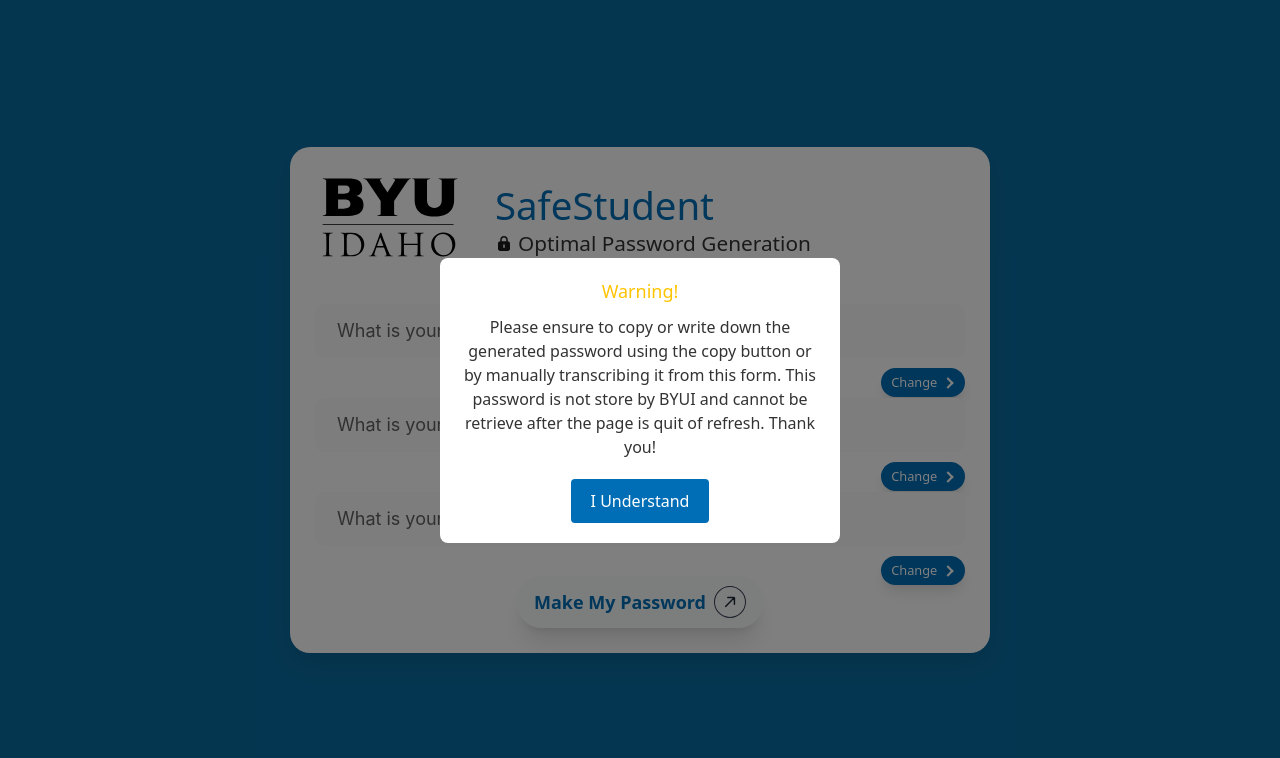
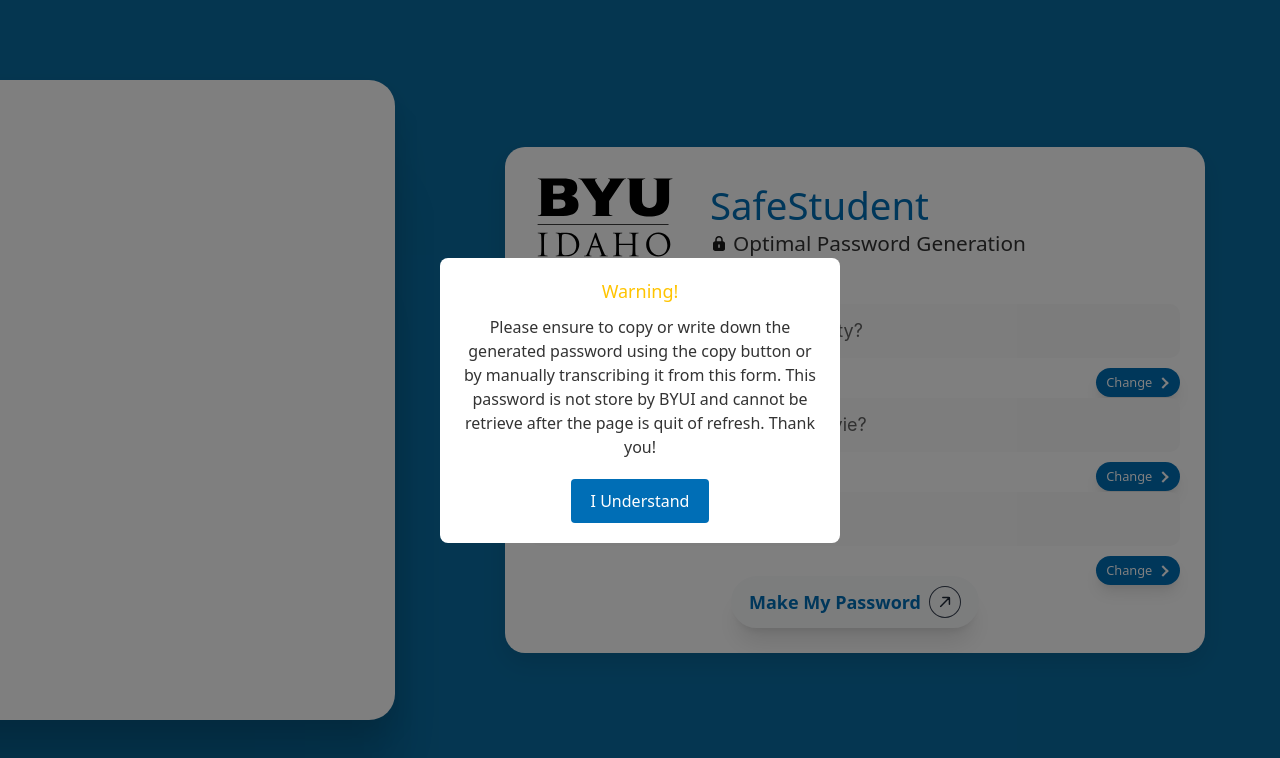
Before and after one commit to Robersan2212/IT-Service-Desk-Projects, a React (Create React App) app: page / in a window 1280 px wide. Shown: the top 758 px of the page. Built offline with nearby package versions, Linux system fonts and the light colour scheme.

Commit message:
Created form component for password analyzer widget.

```diff
--- a/src/App.jsx
+++ b/src/App.jsx
@@ -8,6 +8,7 @@
 import { ReactComponent as CopyClipboard } from './images/copy-to-clipboard-svgrepo-com.svg'
 
 //Components Imports//
+import PasswordAnalyzerCard from './components/PasswordAnalyzerCard';
 import Button from './components/MakeButton';
 import Loader from './components/Loader';
 import PasswordLoader from './components/PasswordLoader';
@@ -274,7 +275,10 @@
 
   return (
     <AppContainer>
-      <WarningModal isOpen={showWarning} onClose={closeWarning}/>
+      <PasswordAnalyzerCard>
+
+      </PasswordAnalyzerCard>
+      <WarningModal isOpen={showWarning} onClose={closeWarning} />
       <ResponsiveModal formVisible={formVisible}>
         <Header>
           <LogoContainer>
@@ -292,21 +296,19 @@
                 <Input
                   question={question}
                   value={answers[index]}
-                  onChange={(value) => handleInputChange(index, value)}
-                />
-              <button type="button" className='ChangeButton' onClick={() => changeQuestion(index)}>
+                  onChange={(value) => handleInputChange(index, value)} />
+                <button type="button" className='ChangeButton' onClick={() => changeQuestion(index)}>
                   Change
                   <span className="arrow-wrapper">
-                  <span className="arrow"></span>
+                    <span className="arrow"></span>
                   </span>
-              </button>
+                </button>
               </QuestionContainer>
             ))}
           </div>
           <ButtonContainer>
             <Button onClick={isPasswordGenerated ? regeneratePassword : generatePassword}
-              text={isPasswordGenerated ? "Regenerate Password" : "Make My Password"}
-            />
+              text={isPasswordGenerated ? "Regenerate Password" : "Make My Password"} />
           </ButtonContainer>
         </form>
         <ResultContainer isVisible={isGeneratingPassword || password}>
@@ -336,7 +338,7 @@
 
 
 
-//CSS styling //////
+/////////////CSS styling//////////////////
 
 //Loading Animation//
 const fadeInUp = keyframes`
--- /dev/null
+++ b/src/components/PasswordAnalyzerCard.jsx
@@ -0,0 +1,59 @@
+import React from "react";
+import styled from "styled-components";
+
+const PasswordAnalyzerCard = () => {
+  return (
+    <StyledWrapper>
+      <div className="modal">
+        <form className="form">
+        </form>
+      </div>
+    </StyledWrapper>
+  );
+};
+
+const StyledWrapper = styled.div`
+  display: flex;
+  justify-content: flex-end; /* Aligns the .modal to the right */
+  align-items: center; /* Centers the .modal vertically */
+
+  .modal {
+  background: white;
+  margin-right: 110px;
+  margin-left: -380px;
+  margin-top: 40px;
+  margin-bottom: 40px;
+  max-width: 450px;
+  width: 90vh;
+  height: 80vh;
+  box-shadow: 0px 187px 75px rgba(0, 0, 0, 0.01), 0px 105px 63px rgba(0, 0, 0, 0.05), 0px 47px 47px rgba(0, 0, 0, 0.09), 0px 12px 26px rgba(0, 0, 0, 0.1), 0px 0px 0px rgba(0, 0, 0, 0.1);
+  border-radius: 26px;
+
+
+  //responsive modules//
+  @media (max-width: 768px) {
+    padding: 15px;
+  }
+
+  @media (max-width: 480px) {
+    padding: 10px;
+  }
+
+  @media (min-width: 1024px) and (max-width: 1440px) {
+    max-width: 700px;
+    padding: 25px;
+  }
+
+}
+
+.form {
+  display: flex;
+  flex-direction: column;
+  justify-content: right;
+  gap: 20px;
+  margin: 30px;
+  padding: 50px;
+}
+`;
+
+export default PasswordAnalyzerCard;
```
